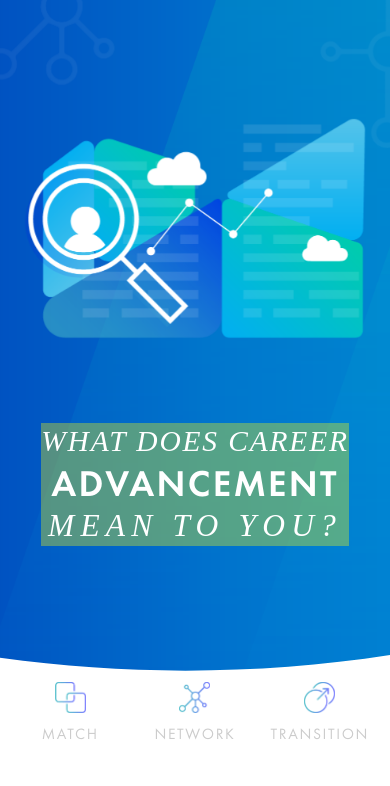
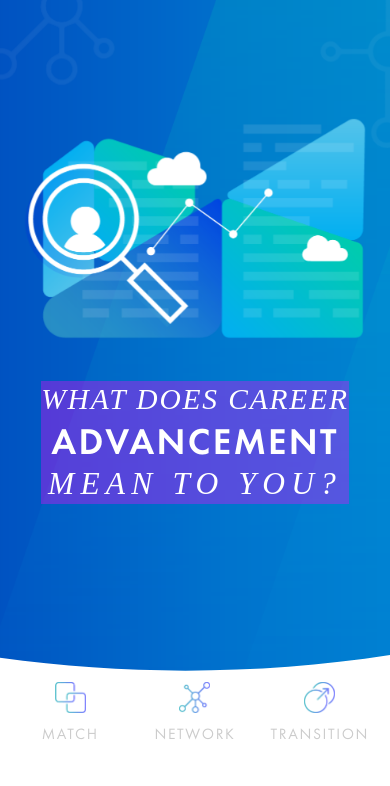
Before and after one commit to ST3AMMACH1N3/altus-website-edit, a plain HTML site: page index.html in a window 390 px wide. Shown: the part 58-844 px from the top of the page. Drawn offline with nearby package versions, Linux system fonts and the light colour scheme; a web font is replaced by a local one.

Commit message:
Moved both up for mobile phone on landing page

```diff
--- a/assets/css/landing.css
+++ b/assets/css/landing.css
@@ -100,14 +100,14 @@
 
   .side-text {
     position: absolute;
-    top: 52vh;
+    top: 47vh;
     font-size: 2rem;
-    background: #ffff0055;
+    background: #ff00ff55;
   }
 
   .main-image {
     width: 91%;
-    top: 15vh;
+    top: 10vh;
   }
 }
 
```
